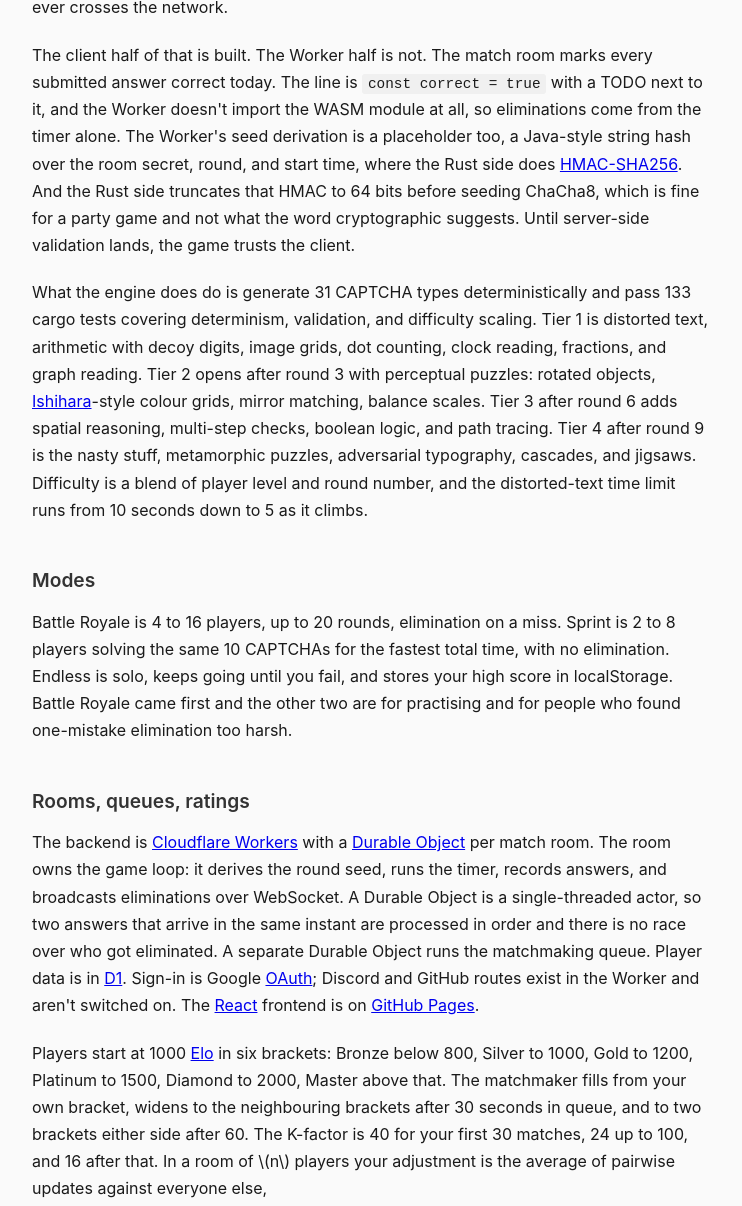
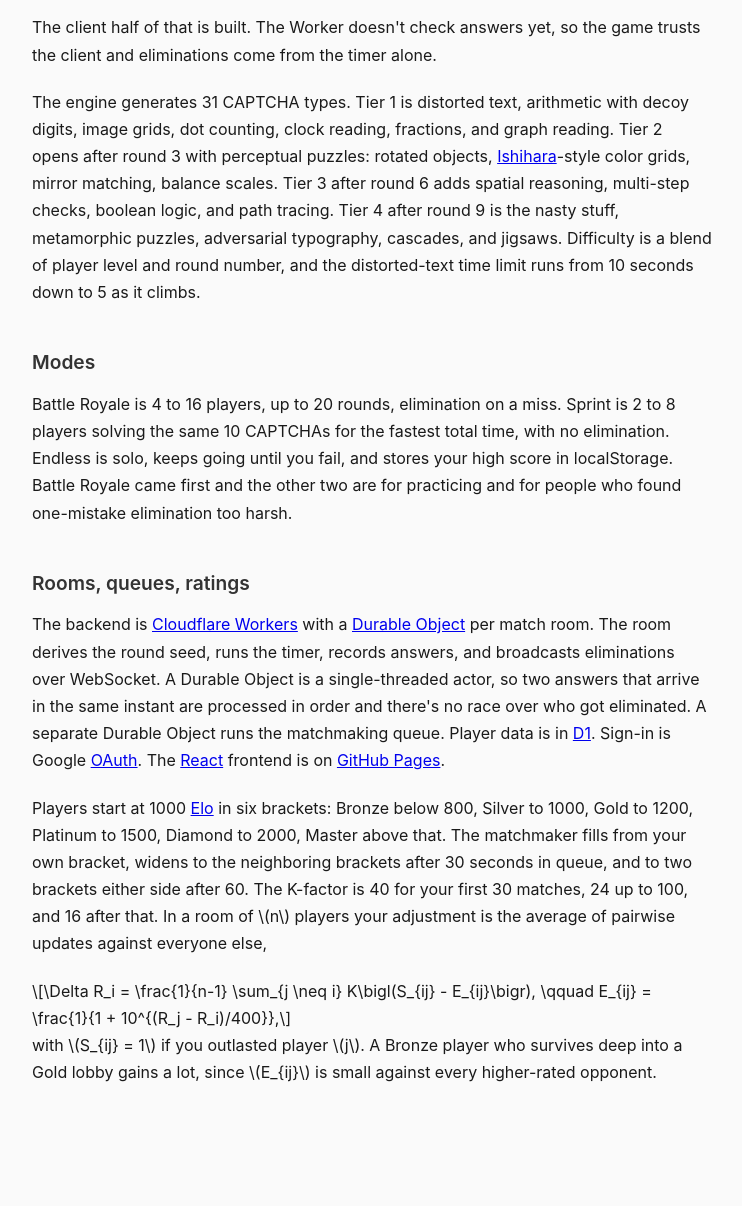
Before and after one commit to sean-reid/sean-reid.github.io, a website: page blog/captcha-royale.html in a window 1280 px wide. Shown: the part 1194-2400 px from the top of the page, without its empty margins (268-1010 px from the left). Drawn offline with nearby package versions, Linux system fonts and the light colour scheme.

Commit message:
docs(blog): tighten captcha-royale

```diff
--- a/blog/captcha-royale.html
+++ b/blog/captcha-royale.html
@@ -48,25 +48,25 @@
                 <figcaption>The landing page.</figcaption>
             </figure>
 
-            <p>Up to 16 players enter a room, a CAPTCHA appears, and a wrong answer or a timeout knocks you out. Last one standing wins. I built it because CAPTCHAs are one of the few tasks designed to be easy for humans that humans routinely fail, and that failure rate seemed like enough to hang a game on. Nothing here has to stop a bot, so the puzzles only have to be hard enough to make a person sweat.</p>
+            <p>Up to 16 players enter a room, a CAPTCHA appears, and a wrong answer or a timeout knocks you out. Last one standing wins. I built it because CAPTCHAs are designed to be easy for humans and humans still fail them all the time. The puzzles don't have to stop a bot, so I could make them as hard as I liked.</p>
 
             <h2>One engine, generated from a seed</h2>
 
             <p>The engine is about 11,000 lines of <a href="https://www.rust-lang.org/">Rust</a> across 28 generator modules, compiled to a 234 KB <a href="https://webassembly.org/">WebAssembly</a> module. Every random choice inside it (character selection, warp control points, noise positions, decoy placement) comes from a <a href="https://en.wikipedia.org/wiki/Salsa20#ChaCha_variant">ChaCha8</a> stream seeded from the round. The plan was for the browser and the Worker to run the same module. The server sends a seed, the client renders the puzzle from it, and the server regenerates the same puzzle from the same seed to check the answer, so no image and no solution ever crosses the network.</p>
 
-            <p>The client half of that is built. The Worker half is not. The match room marks every submitted answer correct today. The line is <code>const correct = true</code> with a TODO next to it, and the Worker doesn't import the WASM module at all, so eliminations come from the timer alone. The Worker's seed derivation is a placeholder too, a Java-style string hash over the room secret, round, and start time, where the Rust side does <a href="https://en.wikipedia.org/wiki/HMAC">HMAC-SHA256</a>. And the Rust side truncates that HMAC to 64 bits before seeding ChaCha8, which is fine for a party game and not what the word cryptographic suggests. Until server-side validation lands, the game trusts the client.</p>
+            <p>The client half of that is built. The Worker doesn't check answers yet, so the game trusts the client and eliminations come from the timer alone.</p>
 
-            <p>What the engine does do is generate 31 CAPTCHA types deterministically and pass 133 cargo tests covering determinism, validation, and difficulty scaling. Tier 1 is distorted text, arithmetic with decoy digits, image grids, dot counting, clock reading, fractions, and graph reading. Tier 2 opens after round 3 with perceptual puzzles: rotated objects, <a href="https://en.wikipedia.org/wiki/Ishihara_test">Ishihara</a>-style colour grids, mirror matching, balance scales. Tier 3 after round 6 adds spatial reasoning, multi-step checks, boolean logic, and path tracing. Tier 4 after round 9 is the nasty stuff, metamorphic puzzles, adversarial typography, cascades, and jigsaws. Difficulty is a blend of player level and round number, and the distorted-text time limit runs from 10 seconds down to 5 as it climbs.</p>
+            <p>The engine generates 31 CAPTCHA types. Tier 1 is distorted text, arithmetic with decoy digits, image grids, dot counting, clock reading, fractions, and graph reading. Tier 2 opens after round 3 with perceptual puzzles: rotated objects, <a href="https://en.wikipedia.org/wiki/Ishihara_test">Ishihara</a>-style color grids, mirror matching, balance scales. Tier 3 after round 6 adds spatial reasoning, multi-step checks, boolean logic, and path tracing. Tier 4 after round 9 is the nasty stuff, metamorphic puzzles, adversarial typography, cascades, and jigsaws. Difficulty is a blend of player level and round number, and the distorted-text time limit runs from 10 seconds down to 5 as it climbs.</p>
 
             <h2>Modes</h2>
 
-            <p>Battle Royale is 4 to 16 players, up to 20 rounds, elimination on a miss. Sprint is 2 to 8 players solving the same 10 CAPTCHAs for the fastest total time, with no elimination. Endless is solo, keeps going until you fail, and stores your high score in localStorage. Battle Royale came first and the other two are for practising and for people who found one-mistake elimination too harsh.</p>
+            <p>Battle Royale is 4 to 16 players, up to 20 rounds, elimination on a miss. Sprint is 2 to 8 players solving the same 10 CAPTCHAs for the fastest total time, with no elimination. Endless is solo, keeps going until you fail, and stores your high score in localStorage. Battle Royale came first and the other two are for practicing and for people who found one-mistake elimination too harsh.</p>
 
             <h2>Rooms, queues, ratings</h2>
 
-            <p>The backend is <a href="https://workers.cloudflare.com/">Cloudflare Workers</a> with a <a href="https://developers.cloudflare.com/durable-objects/">Durable Object</a> per match room. The room owns the game loop: it derives the round seed, runs the timer, records answers, and broadcasts eliminations over WebSocket. A Durable Object is a single-threaded actor, so two answers that arrive in the same instant are processed in order and there is no race over who got eliminated. A separate Durable Object runs the matchmaking queue. Player data is in <a href="https://developers.cloudflare.com/d1/">D1</a>. Sign-in is Google <a href="https://en.wikipedia.org/wiki/OAuth">OAuth</a>; Discord and GitHub routes exist in the Worker and aren't switched on. The <a href="https://react.dev/">React</a> frontend is on <a href="https://pages.github.com/">GitHub Pages</a>.</p>
+            <p>The backend is <a href="https://workers.cloudflare.com/">Cloudflare Workers</a> with a <a href="https://developers.cloudflare.com/durable-objects/">Durable Object</a> per match room. The room derives the round seed, runs the timer, records answers, and broadcasts eliminations over WebSocket. A Durable Object is a single-threaded actor, so two answers that arrive in the same instant are processed in order and there's no race over who got eliminated. A separate Durable Object runs the matchmaking queue. Player data is in <a href="https://developers.cloudflare.com/d1/">D1</a>. Sign-in is Google <a href="https://en.wikipedia.org/wiki/OAuth">OAuth</a>. The <a href="https://react.dev/">React</a> frontend is on <a href="https://pages.github.com/">GitHub Pages</a>.</p>
 
-            <p>Players start at 1000 <a href="https://en.wikipedia.org/wiki/Elo_rating_system">Elo</a> in six brackets: Bronze below 800, Silver to 1000, Gold to 1200, Platinum to 1500, Diamond to 2000, Master above that. The matchmaker fills from your own bracket, widens to the neighbouring brackets after 30 seconds in queue, and to two brackets either side after 60. The K-factor is 40 for your first 30 matches, 24 up to 100, and 16 after that. In a room of \(n\) players your adjustment is the average of pairwise updates against everyone else,</p>
+            <p>Players start at 1000 <a href="https://en.wikipedia.org/wiki/Elo_rating_system">Elo</a> in six brackets: Bronze below 800, Silver to 1000, Gold to 1200, Platinum to 1500, Diamond to 2000, Master above that. The matchmaker fills from your own bracket, widens to the neighboring brackets after 30 seconds in queue, and to two brackets either side after 60. The K-factor is 40 for your first 30 matches, 24 up to 100, and 16 after that. In a room of \(n\) players your adjustment is the average of pairwise updates against everyone else,</p>
 
             \[\Delta R_i = \frac{1}{n-1} \sum_{j \neq i} K\bigl(S_{ij} - E_{ij}\bigr), \qquad E_{ij} = \frac{1}{1 + 10^{(R_j - R_i)/400}},\]
 
```
